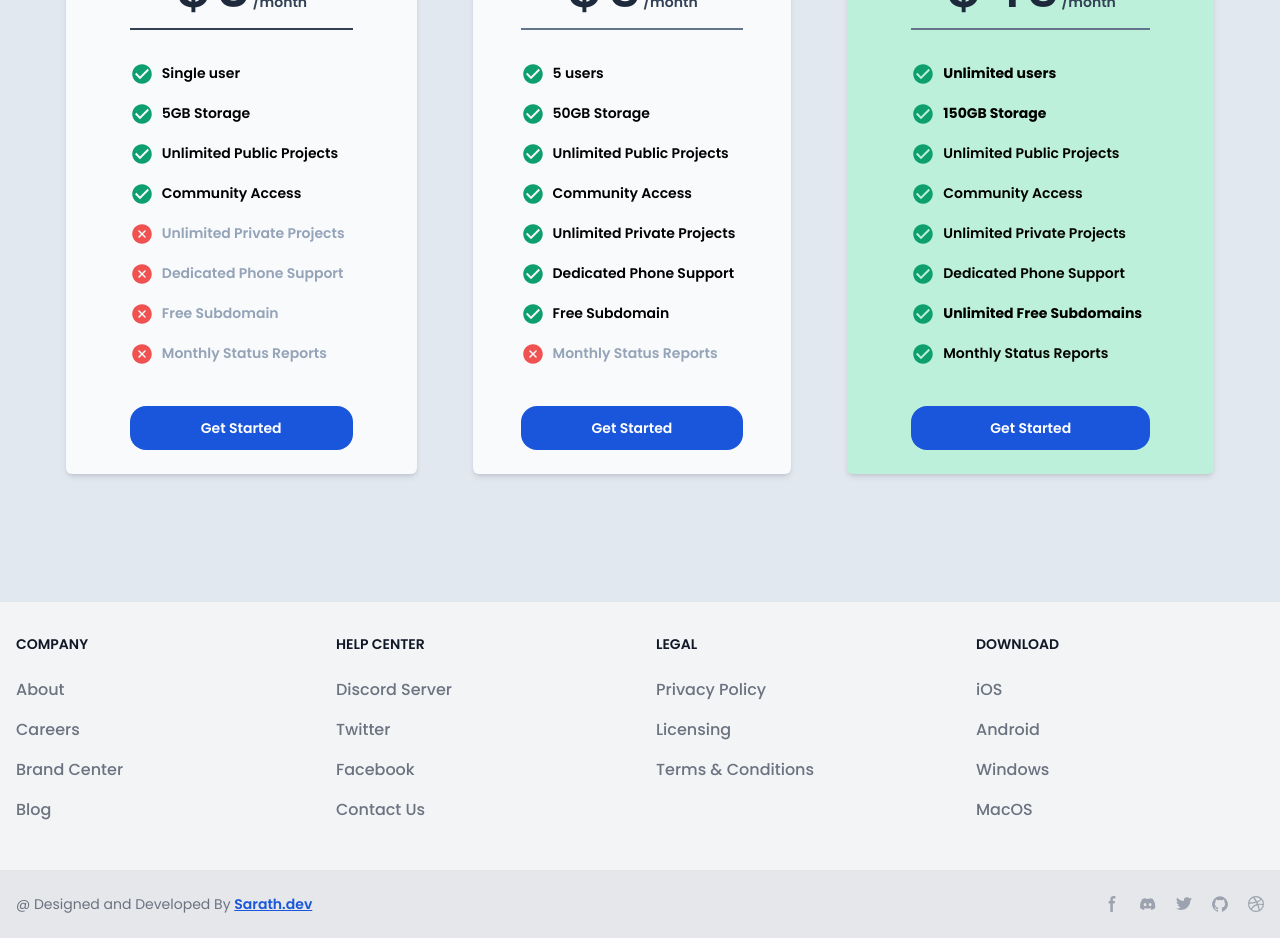
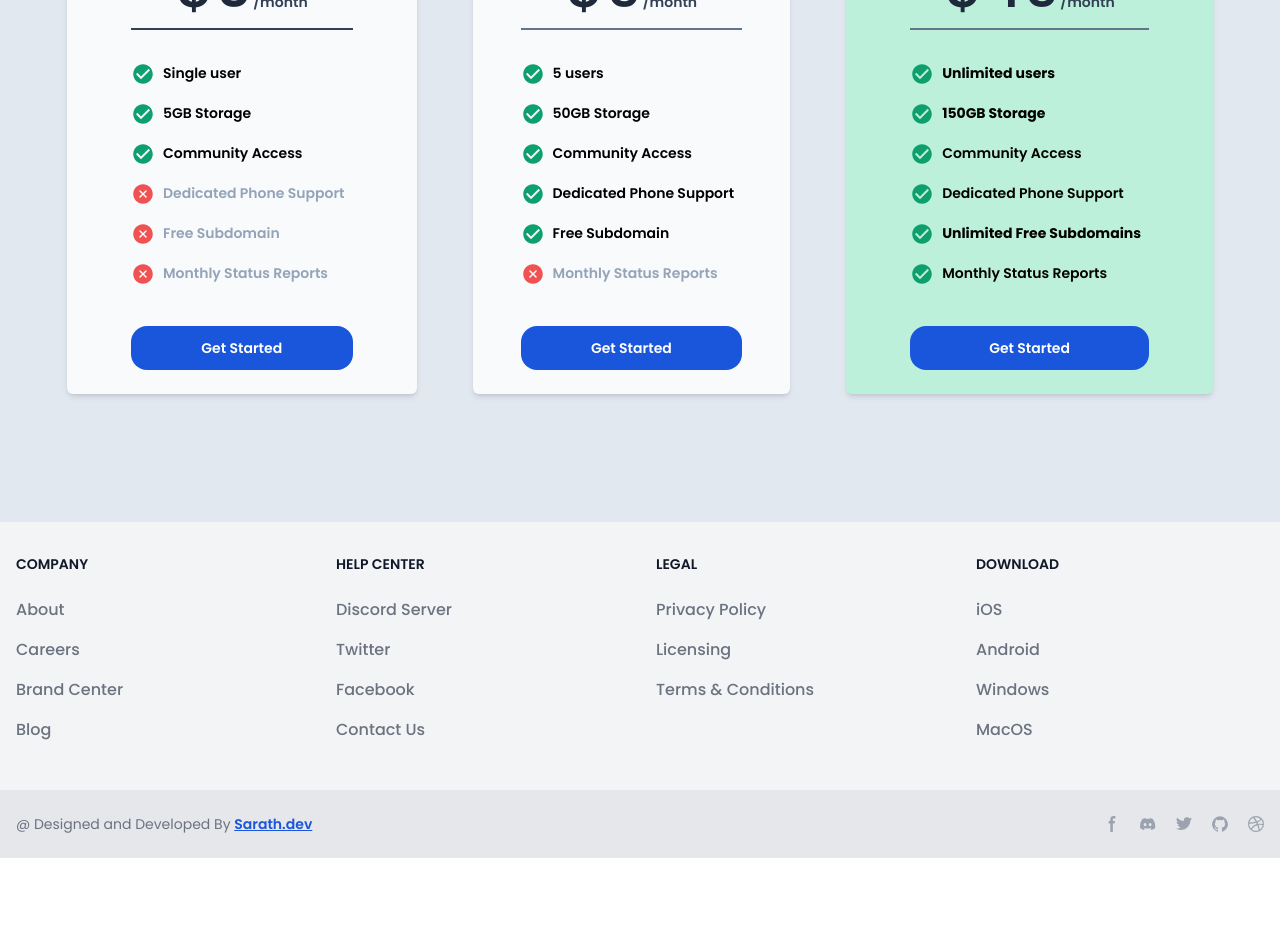
Before and after one commit to SARATHKUMAR-T/GloBill-FrontEnd, a React (Vite) app: page / in a window 1280 px wide. Shown: the part 4880-5818 px from the top of the page. After the commit the page ends 5738 px from the top, so only its background shows below. Built offline with nearby package versions, Linux system fonts and the light colour scheme.

Commit message:
pricing card update

```diff
--- a/src/Features/LandingPage/Pricing.jsx
+++ b/src/Features/LandingPage/Pricing.jsx
@@ -44,15 +44,7 @@ function Pricing() {
                 ></IoMdCheckmarkCircle>
                 <span className="text-md p-2 font-semibold ">5GB Storage</span>
               </div>
-              <div className="">
-                <IoMdCheckmarkCircle
-                  name="checkmark-"
-                  className="inline-block h-6 w-6 text-green-500"
-                ></IoMdCheckmarkCircle>
-                <span className="text-md p-2 font-semibold">
-                  Unlimited Public Projects
-                </span>
-              </div>
+
               <div>
                 <IoMdCheckmarkCircle
                   name="checkmark-"
@@ -62,15 +54,7 @@ function Pricing() {
                   Community Access
                 </span>
               </div>
-              <div className="text-slate-400">
-                <IoCloseCircle
-                  name="close-"
-                  className="inline-block h-6 w-6 text-red-500"
-                ></IoCloseCircle>
-                <span className="text-md p-2 font-semibold">
-                  Unlimited Private Projects
-                </span>
-              </div>
+
               <div className="text-slate-400">
                 <IoCloseCircle
                   name="close-"
@@ -138,24 +122,14 @@ function Pricing() {
                 <IoMdCheckmarkCircle className="inline-block h-6 w-6 text-green-500"></IoMdCheckmarkCircle>
                 <span className="text-md p-2 font-semibold ">50GB Storage</span>
               </div>
-              <div>
-                <IoMdCheckmarkCircle className="inline-block h-6 w-6 text-green-500"></IoMdCheckmarkCircle>
-                <span className="text-md p-2 font-semibold">
-                  Unlimited Public Projects
-                </span>
-              </div>
+
               <div>
                 <IoMdCheckmarkCircle className="inline-block h-6 w-6 text-green-500"></IoMdCheckmarkCircle>
                 <span className="text-md p-2 font-semibold">
                   Community Access
                 </span>
               </div>
-              <div>
-                <IoMdCheckmarkCircle className="inline-block h-6 w-6 text-green-500"></IoMdCheckmarkCircle>
-                <span className="text-md p-2 font-semibold">
-                  Unlimited Private Projects
-                </span>
-              </div>
+
               <div>
                 <IoMdCheckmarkCircle className="inline-block h-6 w-6 text-green-500"></IoMdCheckmarkCircle>
                 <span className="text-md p-2 font-semibold ">
@@ -221,15 +195,7 @@ function Pricing() {
                 ></IoMdCheckmarkCircle>
                 <span className="text-md p-2  font-bold">150GB Storage</span>
               </div>
-              <div>
-                <IoMdCheckmarkCircle
-                  name="checkmark-outline"
-                  className="inline-block h-6 w-6 text-green-500"
-                ></IoMdCheckmarkCircle>
-                <span className="text-md p-2 font-semibold">
-                  Unlimited Public Projects
-                </span>
-              </div>
+
               <div>
                 <IoMdCheckmarkCircle
                   name="checkmark-outline"
@@ -239,15 +205,7 @@ function Pricing() {
                   Community Access
                 </span>
               </div>
-              <div>
-                <IoMdCheckmarkCircle
-                  name="checkmark-outline"
-                  className="inline-block h-6 w-6 text-green-500"
-                ></IoMdCheckmarkCircle>
-                <span className="text-md p-2 font-semibold">
-                  Unlimited Private Projects
-                </span>
-              </div>
+
               <div>
                 <IoMdCheckmarkCircle
                   name="checkmark-outline"
```
